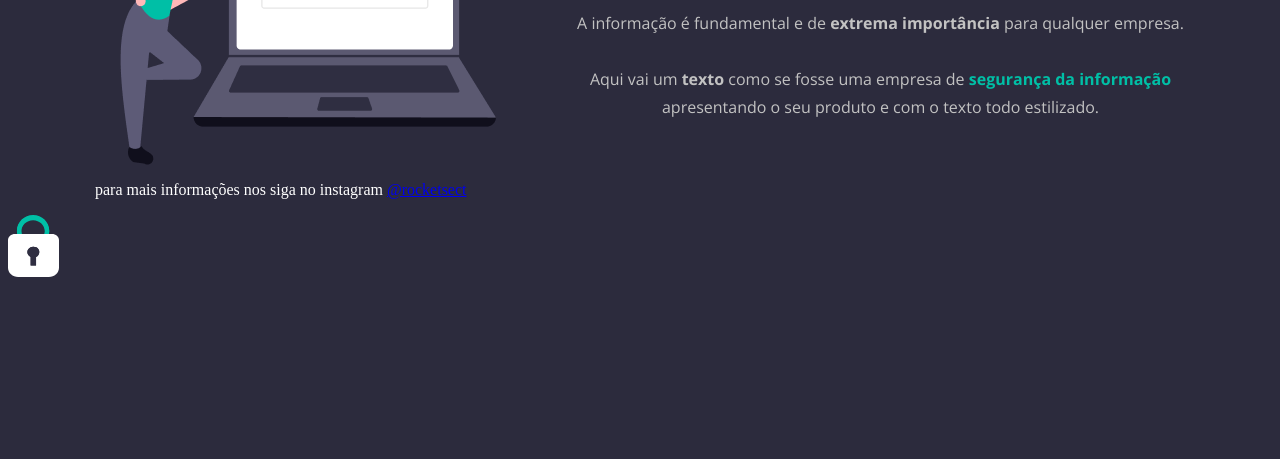
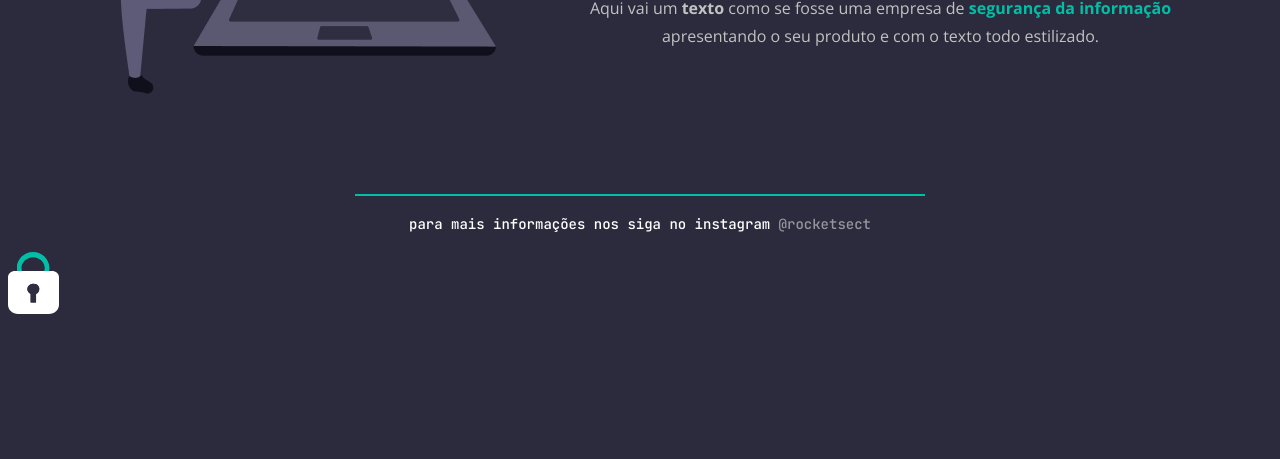
Before and after one commit to izaleite/projeto-rocketsect, a plain HTML site: page index.html in a window 1280 px wide. Shown: the part 357-816 px from the top of the page. Drawn offline with nearby package versions, Linux system fonts and the light colour scheme.

Commit message:
Finalizando o footer

```diff
--- a/css/style.css
+++ b/css/style.css
@@ -12,7 +12,6 @@ body {
 }
 
 .page {
-  padding-top: 71px;
   width: 1090px;
   margin: auto;
 }
@@ -23,6 +22,7 @@ nav {
   align-items: center;
   justify-content: space-between;
   margin-bottom: 100px;
+  user-select: none
 }
 
 nav ul {
@@ -33,7 +33,7 @@ nav ul {
   gap: 64px;
 }
 
-nav ul li a {
+nav ul li a, footer p a {
   text-decoration: none;
   color: #FFFFFF;
   line-height: 28px;
@@ -42,7 +42,7 @@ nav ul li a {
   opacity: 0.5;
 }
 
-nav ul li a:hover {
+nav ul li a:hover, footer p a:hover {
   font-weight: 700;
   opacity: 1;
 }
@@ -52,12 +52,12 @@ main {
   align-items: center;
   justify-content: space-between;
   gap: 80px;
+  margin-bottom: 100px;
 }
 
 h1 {
   font-family: 'JetBrains Mono', monospace;
   font-size: 36px;
-
   line-height: 40px;
   text-align: center;
 }
@@ -74,3 +74,30 @@ main .text p {
   text-align: center;
   color: #C2C2C2;
 }
+
+footer .line {
+  border: 1px solid #00BFA6;
+  width: 568px;
+  height: 0;
+  margin: auto;
+}
+
+footer p {
+  text-align: center;
+  font-family: 'JetBrains Mono', monospace;
+  font-weight: 500;
+  line-height: 28px;
+  font-size: 14px;
+  user-select: none
+}
+
+footer p a {
+  text-decoration: none;
+}
+
+.padlock {
+  position: fixed;
+  left: 0;
+  bottom: 0;
+  padding: 20px;
+}
```
